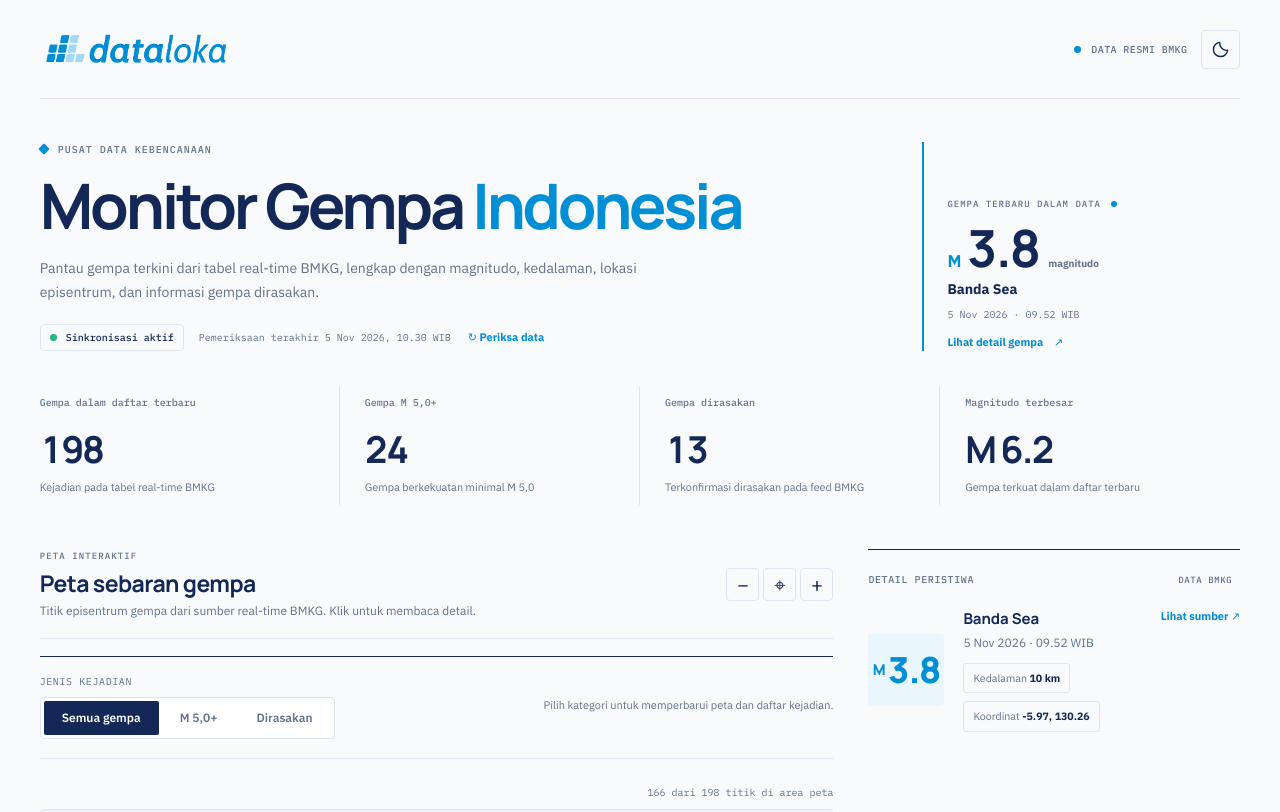
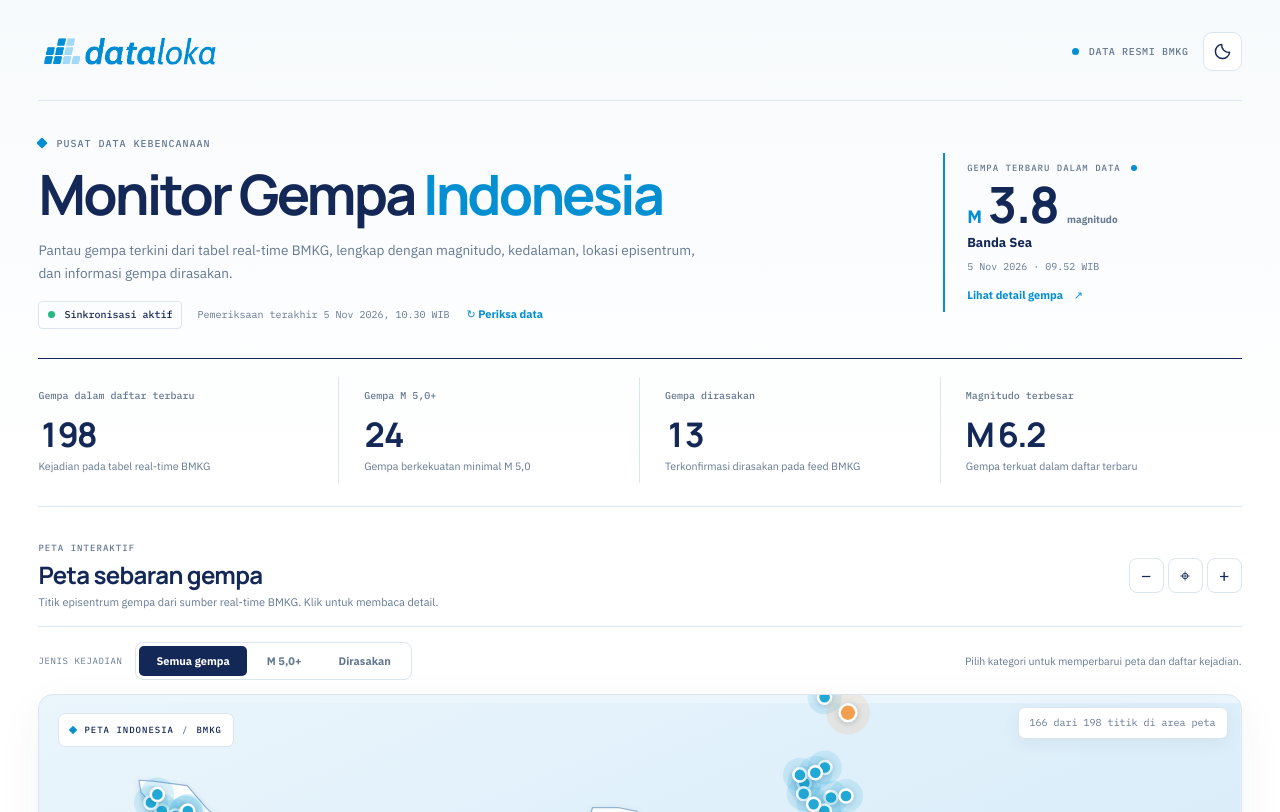
Before and after one commit to Rkperdana/gempa-bumi-bmkg, a plain HTML site: page index.html in a window 1280 px wide. Shown: the top 812 px of the page. Drawn offline with Linux system fonts and the light colour scheme.

Commit message:
style: load new modern Dataloka map atlas theme

```diff
--- a/index.html
+++ b/index.html
@@ -9,6 +9,7 @@
   <link rel="icon" type="image/svg+xml" href="assets/favicon.svg">
   <link rel="stylesheet" href="styles.css">
   <link rel="stylesheet" href="editorial.css">
+  <link rel="stylesheet" href="map-atlas.css">
   <script defer src="app.js"></script>
 </head>
 <body data-theme="light">
```
